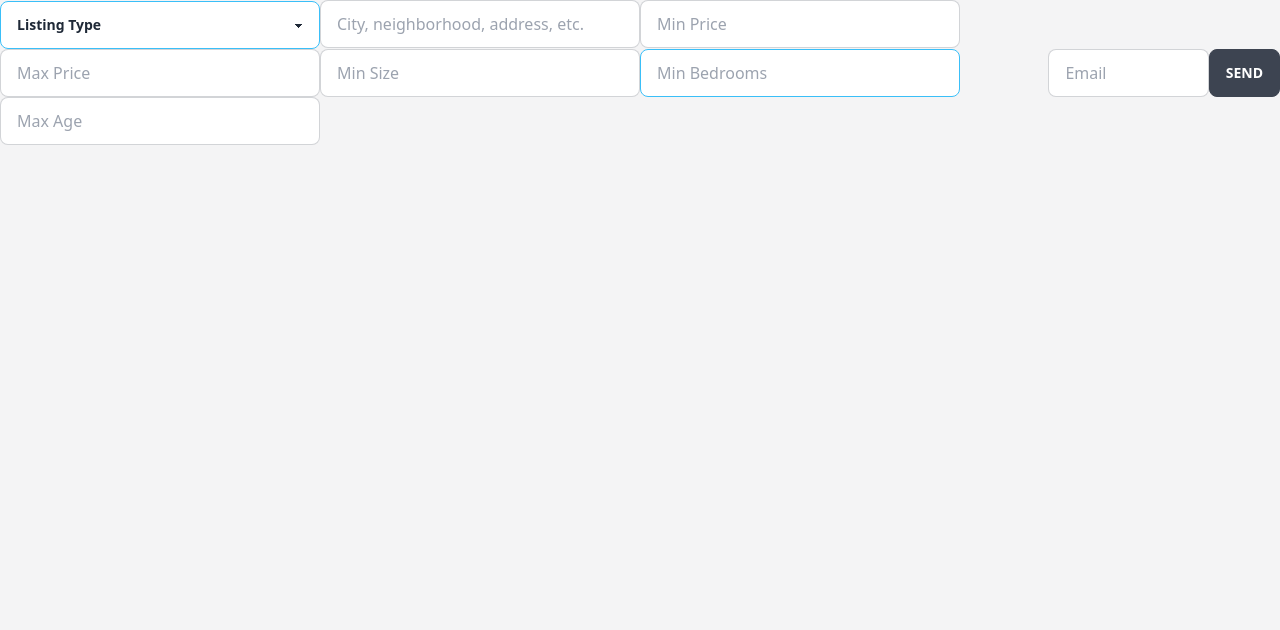
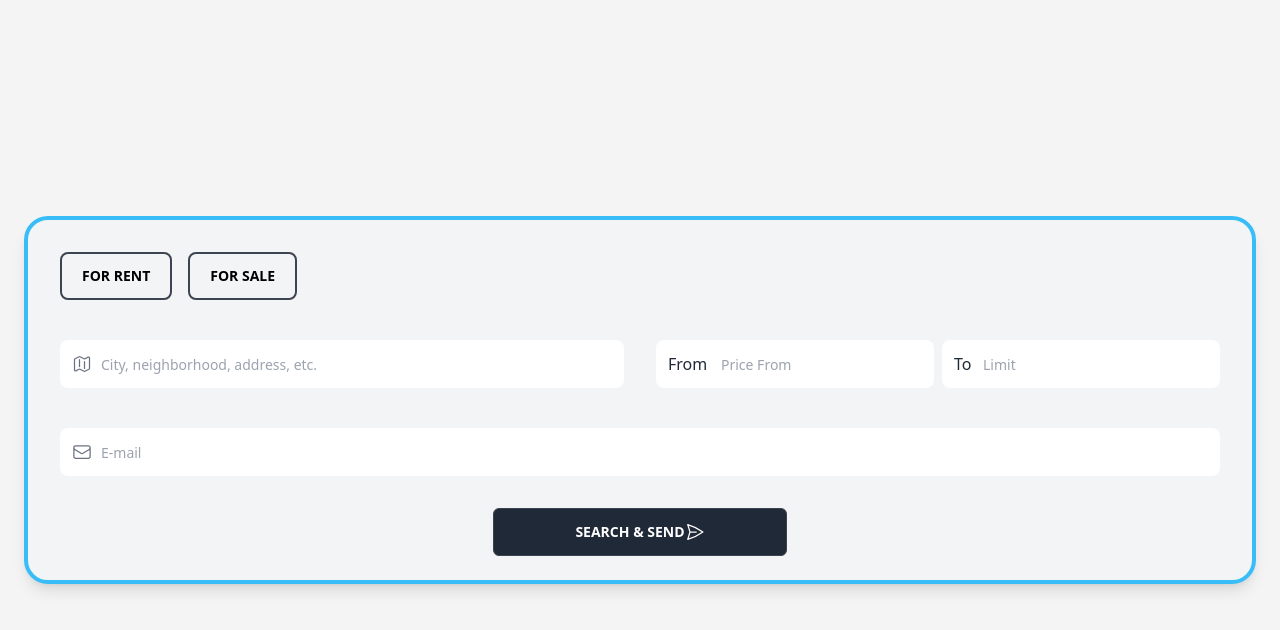
Before and after one commit to yigitaksoy/NextNest, a React (Vite) app in the folder client/: page / in a window 1280 px wide. Shown: the top 630 px of the page. Built offline with nearby package versions, Linux system fonts and the light colour scheme; a web font is replaced by a local one.

Commit message:
Update Search bar styles

```diff
--- a/client/src/components/SearchBar.jsx
+++ b/client/src/components/SearchBar.jsx
@@ -1,5 +1,8 @@
-import { useState } from "react";
+import { useState, useEffect } from "react";
 import axios from "axios";
+import { MapIcon } from "@heroicons/react/24/outline";
+import { EnvelopeIcon } from "@heroicons/react/24/outline";
+import { PaperAirplaneIcon } from "@heroicons/react/24/outline";
 
 const SearchBar = () => {
   const [formData, setFormData] = useState({
@@ -9,7 +12,6 @@ const SearchBar = () => {
     maxPrice: "",
     minSize: "",
     minBedrooms: "",
-    maxAge: "",
     email: "",
   });
 
@@ -18,9 +20,11 @@ const SearchBar = () => {
       ...prevData,
       [e.target.name]: e.target.value,
     }));
+  };
 
+  useEffect(() => {
     console.log("Form Data:", formData);
-  };
+  }, [formData]);
 
   const handleSubmit = async (e) => {
     e.preventDefault();
@@ -41,10 +45,6 @@ const SearchBar = () => {
         }
       );
 
-      console.log("Request Payload:", {
-        ...formData,
-        toEmail: formData.email,
-      });
       console.log(response);
       console.log("Email sent:", response.data);
     } catch (error) {
@@ -53,100 +53,124 @@ const SearchBar = () => {
   };
 
   return (
-    <div className="h-screen w-screen items-center justify-center">
-      <form className="flex flex-row items-center" onSubmit={handleSubmit}>
-        {/* Listing Type */}
-        <div>
-          <select
+    <div className="">
+      <div className="container mx-auto flex h-screen items-center justify-center p-2 md:p-0">
+        <form onSubmit={handleSubmit}>
+          <div className="grid grid-cols-1 gap-6 rounded-3xl border-4 border-sky-400 bg-gray-100 p-6 shadow-lg">
+            <div className="flex flex-shrink-0">
+              <button className="bg-transparent p-2" type="button">
+                <input
+                  className="hidden"
+                  type="radio"
+                  id="forRent"
+                  value="huur"
                   name="listingType"
-            className="select-info select w-full max-w-xs"
-            value={formData.listingType}
-            onChange={handleChange}
-            required
-          >
-            <option disabled value="">
-              Listing Type
-            </option>
-            <option value="huur">huur</option>
-            <option value="koop">koop</option>
-          </select>
-          {/* Location */}
-          <input
-            type="text"
-            name="location"
-            placeholder="City, neighborhood, address, etc. "
-            className="input-bordered input w-full max-w-xs"
-            value={formData.location}
-            onChange={handleChange}
-            required
-          ></input>
-          {/* Min Price */}
-          <input
-            type="text"
-            name="minPrice"
-            placeholder="Min Price"
-            className="input-bordered input w-full max-w-xs"
-            value={formData.minPrice}
                   onChange={handleChange}
                   required
                 />
-          {/* Max Price */}
+                <label
+                  className="btn border-2 bg-transparent px-5 py-2.5 text-black"
+                  htmlFor="forRent"
+                >
+                  For Rent
+                </label>
+              </button>
+              <button className="p-2" type="button">
                 <input
-            type="text"
-            name="maxPrice"
-            placeholder="Max Price"
-            className="input-bordered input w-full max-w-xs"
-            value={formData.maxPrice}
+                  className="hidden"
+                  type="radio"
+                  id="forSale"
+                  value="koop"
+                  name="listingType"
                   onChange={handleChange}
                   required
                 />
-          {/* Min Size */}
+                <label
+                  className="btn border-2 bg-transparent px-5 py-2.5 text-black"
+                  htmlFor="forSale"
+                >
+                  For Sale
+                </label>
+              </button>
+            </div>
+            <div className="grid grid-cols-1 gap-4 md:grid-cols-2">
+              <div className="p-2">
+                <div className="relative">
+                  <div className="pointer-events-none absolute inset-y-0 left-0 flex items-center pl-3">
+                    <MapIcon className="h-5 w-5 text-gray-500" />
+                  </div>
                   <input
                     type="text"
-            name="minSize"
-            placeholder="Min Size"
-            className="input-bordered input w-full max-w-xs"
-            value={formData.minSize}
-            onChange={handleChange}
-            required
-          />
-          {/* Min Bedrooms */}
-          <input
-            type="number"
-            name="minBedrooms"
-            placeholder="Min Bedrooms"
-            className="input-bordered input-info input w-full max-w-xs"
-            value={formData.minBedrooms}
-            onChange={handleChange}
-            required
-          />
-          {/* Max Age */}
-          <input
-            type="text"
-            name="maxAge"
-            placeholder="Max Age"
-            className="input-bordered input w-full max-w-xs"
-            value={formData.maxAge}
+                    className="input block w-full rounded-lg border p-2.5 pl-10 text-sm"
+                    placeholder="City, neighborhood, address, etc."
+                    value={formData.location}
+                    name="location"
                     onChange={handleChange}
                     required
                   />
                 </div>
-        <div>
-          {/* Email */}
+              </div>
+              <div className="grid grid-cols-2 gap-2 p-2">
+                <div className="relative flex items-center">
+                  <div className="pointer-events-none absolute inset-y-0 left-0 flex items-center pl-3">
+                    <p>From</p>
+                  </div>
                   <input
-            type="email"
-            name="email"
-            placeholder="Email"
-            className="input-bordered input w-full max-w-xs"
-            value={formData.email}
+                    type="number"
+                    id="minPrice"
+                    className="input block w-full rounded-lg border p-2.5 pl-16 text-sm"
+                    placeholder="Price From"
+                    value={formData.minPrice}
+                    name="minPrice"
                     onChange={handleChange}
                     required
                   />
                 </div>
-        <button type="submit" className="btn">
-          Send
+                <div className="relative flex items-center">
+                  <div className="pointer-events-none absolute inset-y-0 left-0 flex items-center pl-3">
+                    <p>To</p>
+                  </div>
+                  <input
+                    type="number"
+                    id="maxPrice"
+                    className="input block w-full rounded-lg border p-2.5 pl-10 text-sm"
+                    placeholder="Limit"
+                    value={formData.maxPrice}
+                    name="maxPrice"
+                    onChange={handleChange}
+                    required
+                  />
+                </div>
+              </div>
+            </div>
+            <div className="grid grid-cols-1 p-2">
+              <div className="flex justify-between">
+                <div className="relative flex w-full items-center">
+                  <div className="pointer-events-none absolute inset-y-0 left-0 flex items-center pl-3">
+                    <EnvelopeIcon className="h-5 w-5 text-gray-500" />
+                  </div>
+                  <input
+                    type="email"
+                    id="maxPrice"
+                    className="input block w-full rounded-lg border p-2.5 pl-10 text-sm"
+                    placeholder="E-mail"
+                    value={formData.email}
+                    name="email"
+                    onChange={handleChange}
+                    required
+                  />
+                </div>
+              </div>
+            </div>
+            <div className="flex justify-center">
+              <button className="btn w-full rounded-md border bg-gray-800 p-2 text-white lg:w-1/4">
+                Search & Send
+                <PaperAirplaneIcon class=" h-5 w-5 text-white" />
               </button>
+            </div>
+          </div>
         </form>
+      </div>
     </div>
   );
 };
```
Lines whose indentation alone changed are shown as unchanged.
